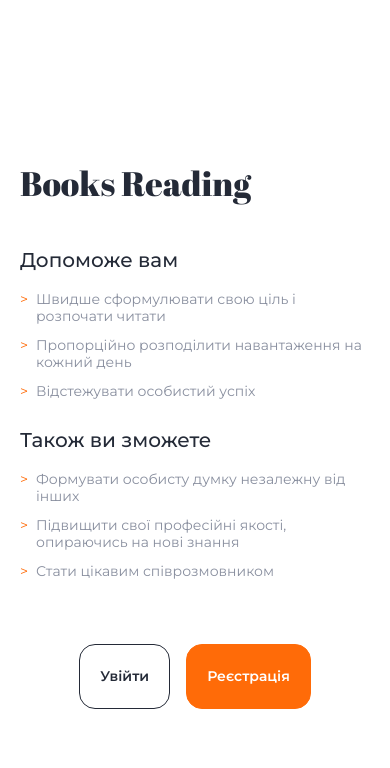
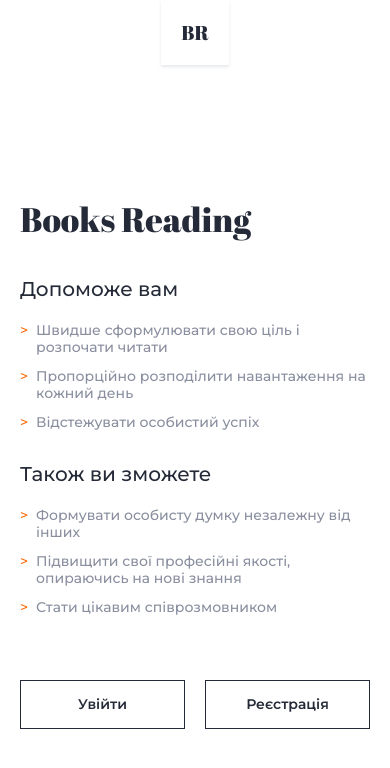
Before and after one commit to stanislavNemch/book-read-pet, a React (Vite) app: page /register in a window 390 px wide. Shown: the top 768 px of the page. Built offline with nearby package versions, Linux system fonts and the light colour scheme.

Commit message:
style: enhance RegistrationPage layout; add pageContainer for better structure and improve mobile info modal styling style: update AuthInfo styles for consistency; adjust font weights and colors for better readability

```diff
--- a/src/components/AuthInfo/AuthInfo.module.css
+++ b/src/components/AuthInfo/AuthInfo.module.css
@@ -8,7 +8,9 @@
     font-family: "Abril Fatface", serif;
     font-weight: 400;
     font-size: 34px;
+    line-height: 1.12;
     margin-bottom: 32px;
+    color: #242a37;
 }
 
 .section {
@@ -18,7 +20,9 @@
 .sectionTitle {
     font-size: 20px;
     font-weight: 500;
+    line-height: 1.9;
     margin-bottom: 14px;
+    color: #242a37;
 }
 
 .list {
@@ -29,7 +33,7 @@
 .listItem {
     position: relative;
     font-size: 14px;
-    font-weight: 400;
+    font-weight: 500;
     color: #898f9f;
     line-height: 1.21;
 }
--- a/src/components/RegisterForm/RegisterForm.tsx
+++ b/src/components/RegisterForm/RegisterForm.tsx
@@ -77,7 +77,7 @@ const RegisterForm: React.FC<RegisterFormProps> = ({ onSubmit }) => {
                     {/* Поле "Ім'я" */}
                     <div className={css.fieldGroup}>
                         <label htmlFor="name" className={css.label}>
-                            Ім'я *
+                            Ім'я <span className={css.starlet}>*</span>
                         </label>
                         <Field
                             type="text"
@@ -96,7 +96,8 @@ const RegisterForm: React.FC<RegisterFormProps> = ({ onSubmit }) => {
                     {/* Поле "Електронна адреса" */}
                     <div className={css.fieldGroup}>
                         <label htmlFor="email" className={css.label}>
-                            Електронна адреса *
+                            Електронна адреса{" "}
+                            <span className={css.starlet}>*</span>
                         </label>
                         <Field
                             type="email"
@@ -115,7 +116,7 @@ const RegisterForm: React.FC<RegisterFormProps> = ({ onSubmit }) => {
                     {/* Поле "Пароль" */}
                     <div className={css.fieldGroup}>
                         <label htmlFor="password" className={css.label}>
-                            Пароль *
+                            Пароль <span className={css.starlet}>*</span>
                         </label>
                         <Field
                             type="password"
@@ -134,7 +135,8 @@ const RegisterForm: React.FC<RegisterFormProps> = ({ onSubmit }) => {
                     {/* Поле "Підтвердити пароль" */}
                     <div className={css.fieldGroup}>
                         <label htmlFor="confirmPassword" className={css.label}>
-                            Підтвердити пароль *
+                            Підтвердити пароль{" "}
+                            <span className={css.starlet}>*</span>
                         </label>
                         <Field
                             type="password"
--- a/src/components/pages/RegistrationPage.module.css
+++ b/src/components/pages/RegistrationPage.module.css
@@ -12,9 +12,8 @@
     .formContainer {
         background-color: #ffffff;
         padding: 40px;
-        border-radius: 20px;
         box-shadow: 0px 4px 15px 0px rgba(2, 20, 53, 0.15);
-        max-width: 533px;
+        max-width: 400px;
     }
 }
 
@@ -36,29 +35,44 @@
     display: none; /* По умолчанию скрыто */
 }
 
+.modalContent {
+    flex-grow: 1;
+    display: flex;
+    flex-direction: column;
+    justify-content: center;
+    align-items: center;
+    width: 100%;
+}
+
 .modalButtons {
     display: flex;
-    gap: 16px;
+    gap: 20px;
     margin-top: 20px;
+    max-width: 480px;
+    width: 100%;
+    box-sizing: border-box;
     padding: 0 20px;
 }
 
 .loginBtn,
 .registerBtn {
+    text-align: center;
     flex: 1;
-    padding: 20px;
-    border-radius: 16px;
+    padding: 12px;
     font-size: 14px;
     font-weight: 600;
     border: 1px solid #242a37;
 }
 
-.loginBtn {
+.loginBtn,
+.registerBtn {
     background-color: #ffffff;
     color: #242a37;
+    transition: background-color 0.3s, color 0.3s, border-color 0.3s;
 }
 
-.registerBtn {
+.loginBtn:hover,
+.registerBtn:hover {
     background-color: #ff6b08;
     color: #ffffff;
     border-color: #ff6b08;
@@ -72,6 +86,7 @@
         left: 0;
         width: 100%;
         height: 100%;
+        min-height: 648px;
         background-color: #ffffff;
         z-index: 100;
         display: flex;
--- a/src/components/pages/RegistrationPage.tsx
+++ b/src/components/pages/RegistrationPage.tsx
@@ -37,6 +37,8 @@ const RegistrationPage = () => {
 
     return (
         <>
+            {" "}
+            <div className={css.pageContainer}>
                 <AuthHeader />
                 <main className={css.pageWrapper}>
                     {/* Секция с формой (левая колонка на десктопе) */}
@@ -55,7 +57,10 @@ const RegistrationPage = () => {
 
                     {/* Секция с информацией (правая колонка на десктопе) */}
                     <section
-                    className={clsx(css.quoteSection, regCss.hideInfoOnMobile)}
+                        className={clsx(
+                            css.quoteSection,
+                            regCss.hideInfoOnMobile
+                        )}
                     >
                         <AuthInfo />
                     </section>
@@ -63,9 +68,14 @@ const RegistrationPage = () => {
                     {/* МОБИЛЬНОЕ ИНФОРМАЦИОННОЕ ОКНО (модалка) */}
                     {isInfoModalOpen && (
                         <div className={regCss.mobileInfoModal}>
+                            <AuthHeader />
+                            <div className={regCss.modalContent}>
                                 <AuthInfo />
                                 <div className={regCss.modalButtons}>
-                            <Link to="/login" className={regCss.loginBtn}>
+                                    <Link
+                                        to="/login"
+                                        className={regCss.loginBtn}
+                                    >
                                         Увійти
                                     </Link>
                                     <button
@@ -76,8 +86,10 @@ const RegistrationPage = () => {
                                     </button>
                                 </div>
                             </div>
+                        </div>
                     )}
                 </main>
+            </div>
         </>
     );
 };
```
Lines whose indentation alone changed are shown as unchanged.
